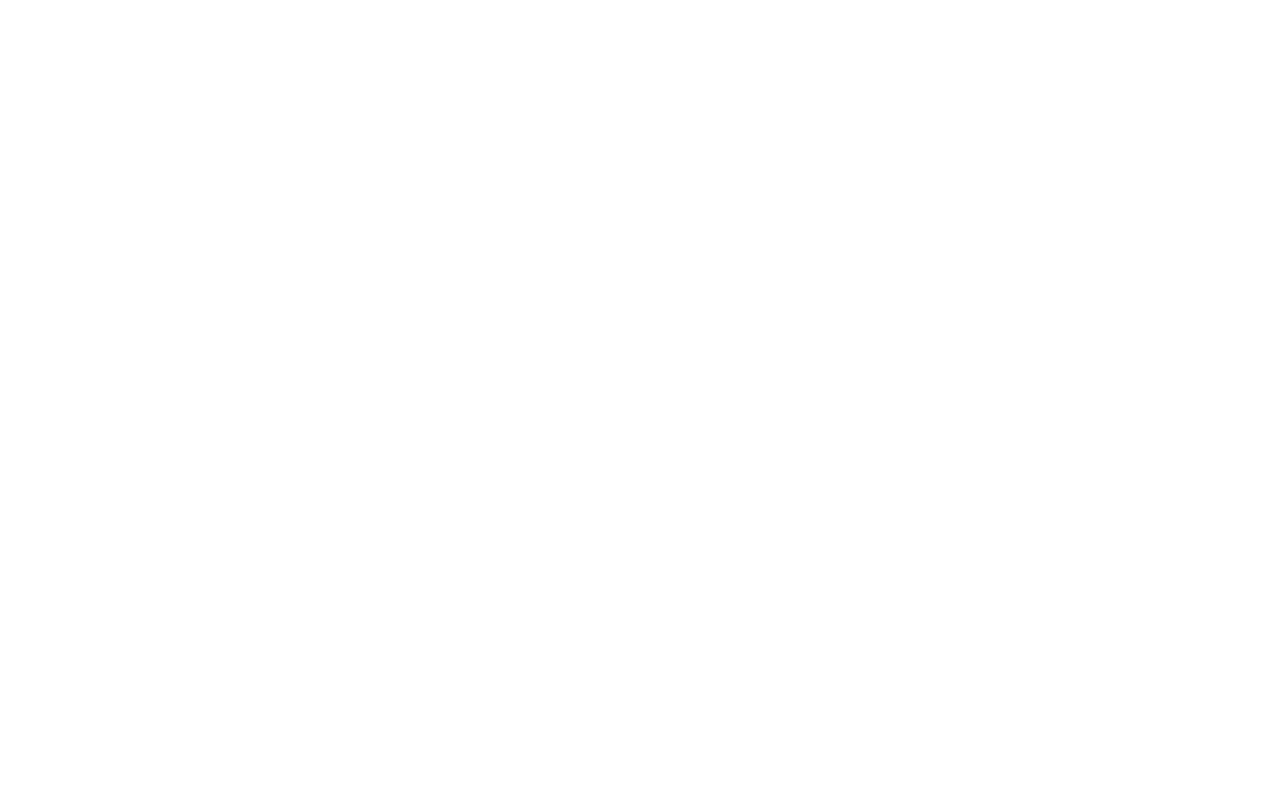
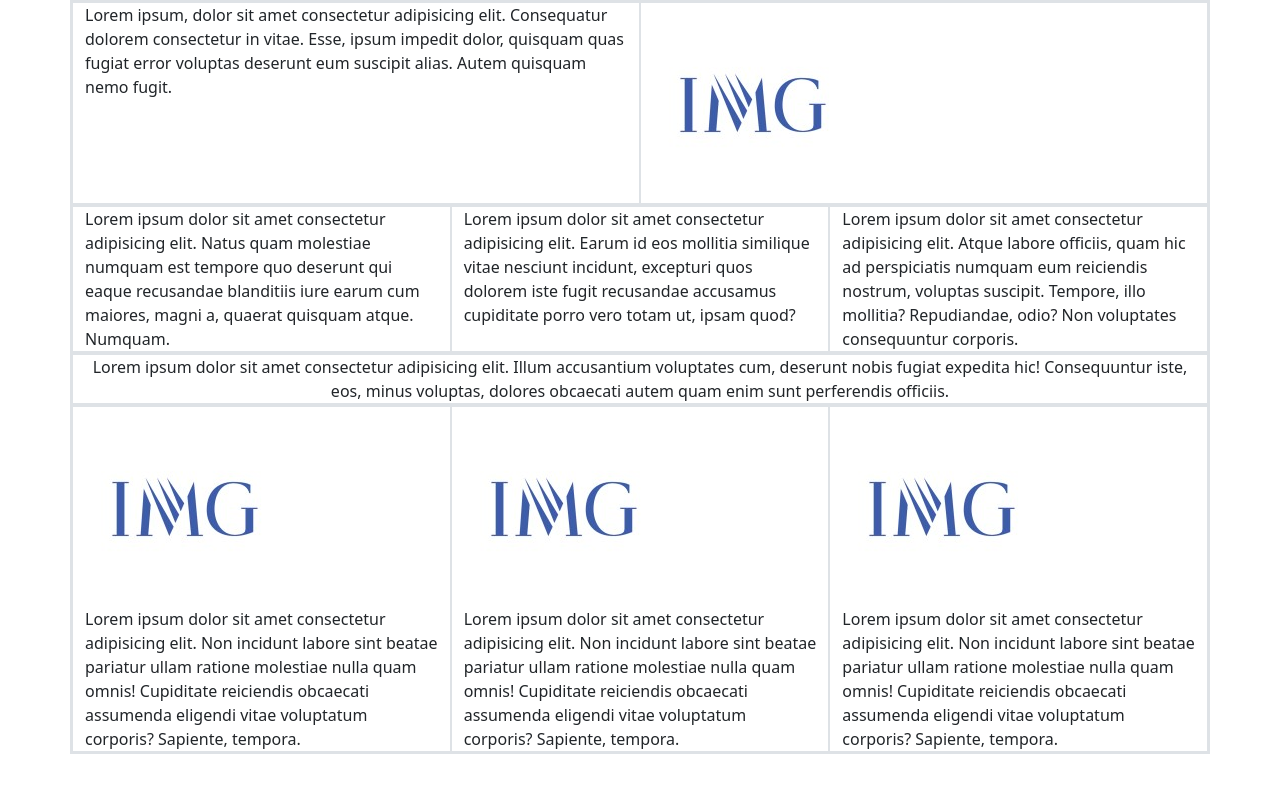
Before and after one commit to H-kleiber/19-abril-Bootstrap, a plain HTML site: page index.html in a window 1280 px wide. Drawn offline with nearby package versions, Linux system fonts and the light colour scheme.

Commit message:
bootstrap

```diff
--- a/index.html
+++ b/index.html
@@ -10,6 +10,39 @@
     <title>Document</title>
 </head>
 <body>
+    <div class="container border">
+        <section class="row border">
+            <div class="col-6 border">Lorem ipsum, dolor sit amet consectetur adipisicing elit. Consequatur dolorem consectetur in vitae. Esse, ipsum impedit dolor, quisquam quas fugiat error voluptas deserunt eum suscipit alias. Autem quisquam nemo fugit.</div>
+            <div class="col-6 border"><img src="./img/img.jpg" alt=""></div>
+        </section>
+        <section class="row border">
+            <div class="col-4 border">Lorem ipsum dolor sit amet consectetur adipisicing elit. Natus quam molestiae numquam est tempore quo deserunt qui eaque recusandae blanditiis iure earum cum maiores, magni a, quaerat quisquam atque. Numquam.</div>
+            <div class="col-4 border">Lorem ipsum dolor sit amet consectetur adipisicing elit. Earum id eos mollitia similique vitae nesciunt incidunt, excepturi quos dolorem iste fugit recusandae accusamus cupiditate porro vero totam ut, ipsam quod?</div>
+            <div class="col-4 border">Lorem ipsum dolor sit amet consectetur adipisicing elit. Atque labore officiis, quam hic ad perspiciatis numquam eum reiciendis nostrum, voluptas suscipit. Tempore, illo mollitia? Repudiandae, odio? Non voluptates consequuntur corporis.</div>
+        </section>
+        <section class="row border">
+            <div class="col-12 border text-center">Lorem ipsum dolor sit amet consectetur adipisicing elit. Illum accusantium voluptates cum, deserunt nobis fugiat expedita hic! Consequuntur iste, eos, minus voluptas, dolores obcaecati autem quam enim sunt perferendis officiis.</div>
+        </section>
+        <section class="row border">
+            <div class="col-4 border">
+                <div class="row-1"><img src="./img/img.jpg" alt=""></div>
+                <div class="row-2">Lorem ipsum dolor sit amet consectetur adipisicing elit. Non incidunt labore sint beatae pariatur ullam ratione molestiae nulla quam omnis! Cupiditate reiciendis obcaecati assumenda eligendi vitae voluptatum corporis? Sapiente, tempora.
+                </div>
+            </div>
+            <div class="col-4 border">
+                <div class="row-1"><img src="./img/img.jpg" alt=""></div>
+                <div class="row-2">Lorem ipsum dolor sit amet consectetur adipisicing elit. Non incidunt labore sint beatae pariatur ullam ratione molestiae nulla quam omnis! Cupiditate reiciendis obcaecati assumenda eligendi vitae voluptatum corporis? Sapiente, tempora.
+                </div>
+            </div>
+            <div class="col-4 border">
+                <div class="row-1"><img src="./img/img.jpg" alt=""></div>
+                <div class="row-2">Lorem ipsum dolor sit amet consectetur adipisicing elit. Non incidunt labore sint beatae pariatur ullam ratione molestiae nulla quam omnis! Cupiditate reiciendis obcaecati assumenda eligendi vitae voluptatum corporis? Sapiente, tempora.
+                </div>
+            </div>
+
+        </section>
+    </div>
+
     <script src="https://cdn.jsdelivr.net/npm/bootstrap@5.3.0-alpha3/dist/js/bootstrap.bundle.min.js" integrity="sha384-ENjdO4Dr2bkBIFxQpeoTz1HIcje39Wm4jDKdf19U8gI4ddQ3GYNS7NTKfAdVQSZe" crossorigin="anonymous">
     </script>
 
```
Also changed, not shown: img/img.jpg (added).
